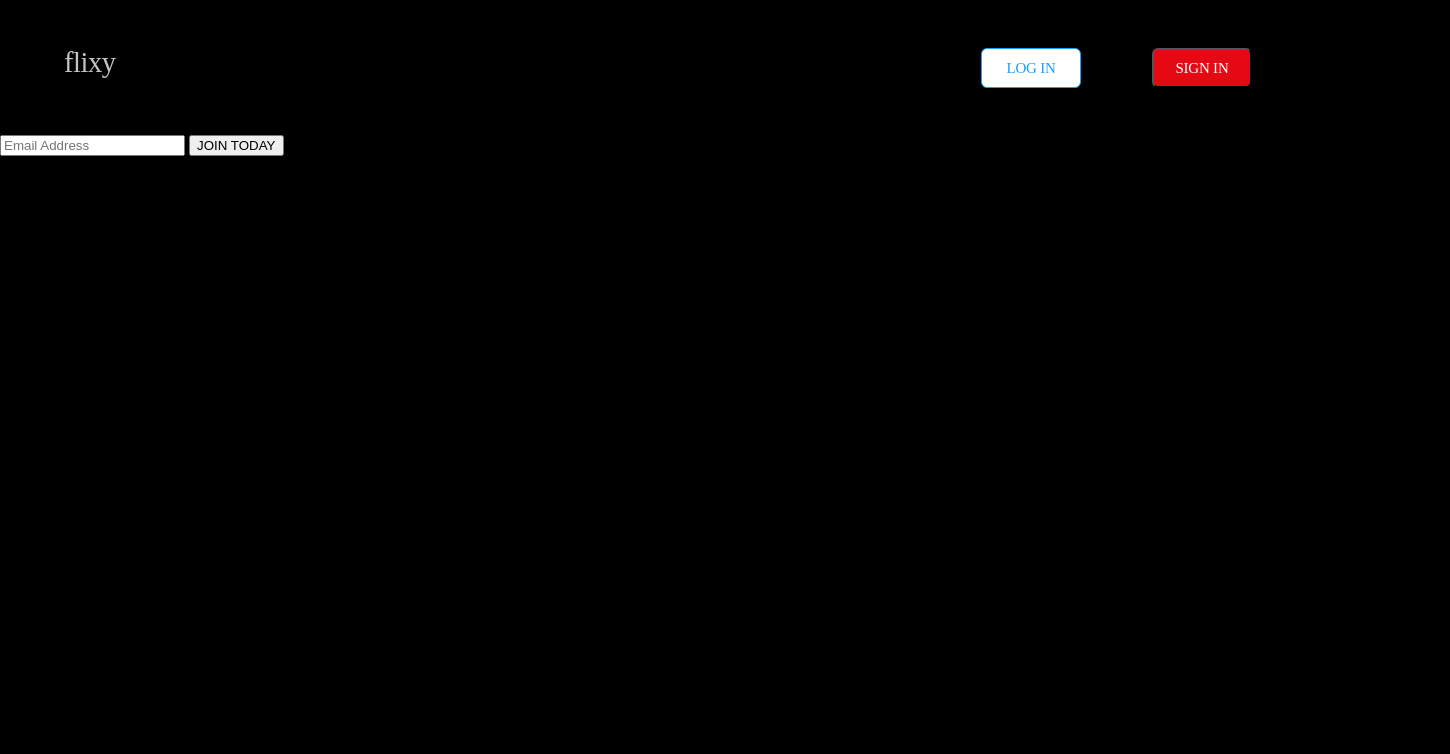
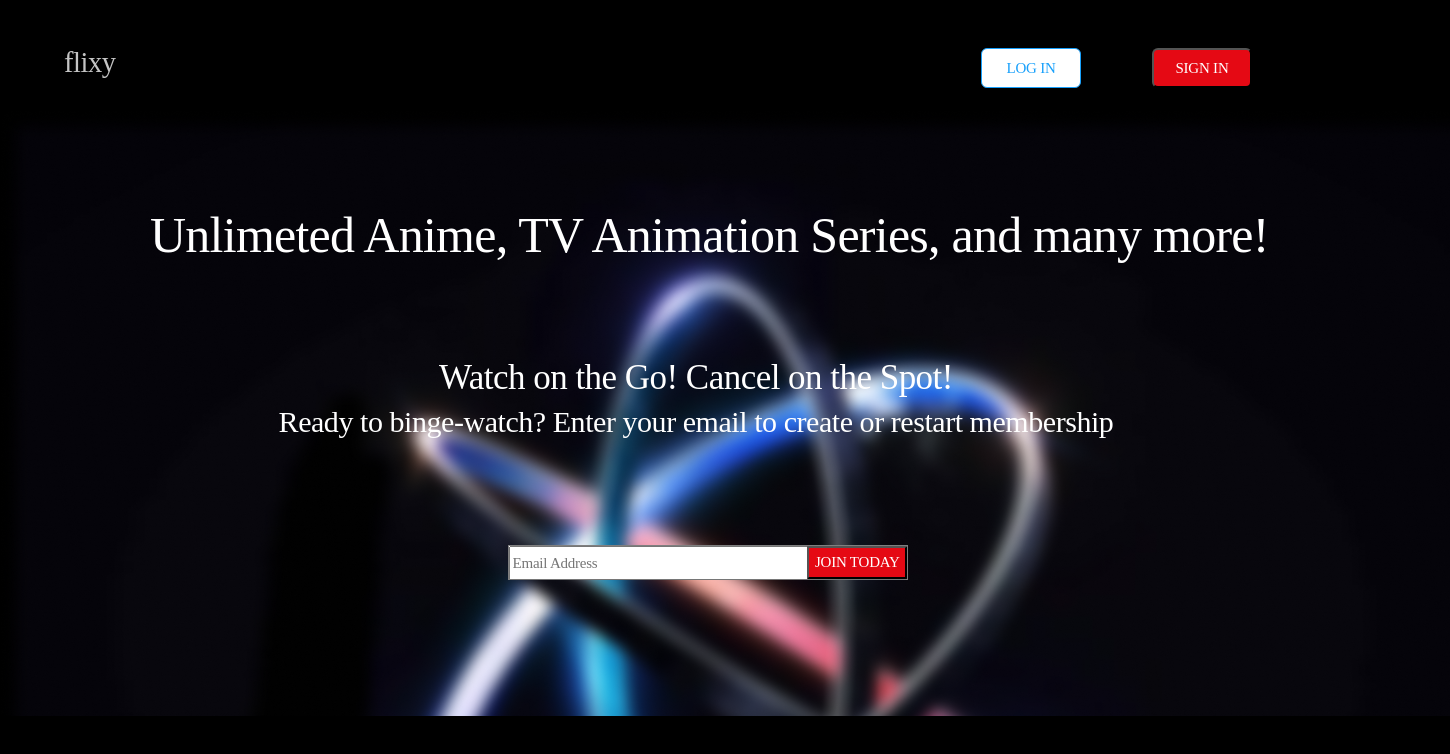
Before and after one commit to CHISAKA-001/flixy-001, a plain HTML site: page index.html in a window 1280 px wide. Shown: the whole page, 1450 px wide, since content can reach past the window. Drawn offline with Linux system fonts and the light colour scheme.

Commit message:
Stlying Landing Page

```diff
--- a/style.css
+++ b/style.css
@@ -159,3 +159,205 @@ body {
     background: #E50914;
     border-radius: 6px;
 }
+
+.section2 {
+    /* LANDING PAGE */
+
+    position: absolute;
+    width: 1450px;
+    height: 720px;
+    left: 0px;
+    top: 110px;
+
+    /*background: #FFFFFF;*/
+
+    white-space: nowrap;
+
+    background-image: url(./Img/LANDING2.2.png);
+    position: absolute;
+    width: 1450px;
+    height: 606px;
+}
+
+#p1{
+    /*container p1 H1*/
+
+    position: absolute;
+    width: 1000px;
+    height: 80px;
+    left: 140px;
+    top: 93px;
+
+    /* p1 text */
+
+    position: absolute;
+    left: 150px;
+    right: 0%;
+    top: 0%;
+    bottom: 0%;
+
+    /* p1 H1 */
+
+    font-family: 'Montserrat';
+    font-style: normal;
+    font-weight: 100;
+    font-size: 50px;
+    line-height: 150px;
+
+    /* identical to box height, or 143% */
+
+    text-align: center;
+    letter-spacing: -0.015em;
+
+    color: #ffffff;
+
+}
+
+#p2 {
+    /* container p2 H4*/
+
+    position: absolute;
+    width: 1392px;
+    height: 80px;
+    left: -25px;
+    top: 310px;
+
+    /* p2 H4 text*/
+
+
+    position: absolute;
+    left: 0%;
+    right: 0%;
+    top: 30%;
+    bottom: 0%;
+
+    font-family: 'Montserrat';
+    font-style: normal;
+    font-weight: 100;
+    font-size: 35px;
+    line-height: 80px;
+
+    /* identical to box height, or 200% */
+
+    text-align: center;
+    letter-spacing: -0.015em;
+
+    color: #FFFFFF;
+
+}
+
+#p3 {
+    /* container p3 p */
+
+    position: absolute;
+    width: 1392px;
+    height: 80px;
+    left: 0px;
+
+    /* p3 p text */
+
+    position: absolute;
+    left: 0%;
+    right: 0%;
+    top: 40%;
+    bottom: 0%;
+
+    font-family: 'Montserrat';
+    font-style: normal;
+    font-weight: 400;
+    font-size: 30px;
+    line-height: 80px;
+
+    /* identical to box height, or 267% */
+
+    text-align: center;
+    letter-spacing: -0.015em;
+
+    color: #ffffff;
+}
+
+.join {
+    /* email container */
+
+    box-sizing: border-box;
+
+    position: absolute;
+    width: 400px;
+    height: 35px;
+    left: 35%;
+    top: 435px;
+
+    background: #FFFFFF;
+    border: 1px solid rgba(0, 0, 0, 0.5);
+
+}
+
+#email{
+    /* Email address */ /*Ajust email position */
+
+    position: absolute;
+    width: 390px;
+    height: 28px;
+    margin-left: auto;
+
+
+    font-family: 'Montserrat';
+    font-style: normal;
+    font-weight: 400;
+    font-size: 15px;
+    line-height: 24px;
+
+
+    /* identical to box height, or 160% */
+
+    letter-spacing: -0.015em;
+
+    color: rgba(0, 0, 0, 0.8);
+}
+
+#joinbtn {
+    /*  btn */
+
+    /*position: absolute;
+    width: 159px;
+    height: 52px;
+    left: 779px;
+    top: 432px;*/
+
+    /* Button Primary Button*/
+
+    position: absolute;
+    width: 100px;
+    height: 33px;
+    left: 75%;
+
+    background: #FFFFFF;
+    border-radius: 1px;
+
+     /* Join Today */
+
+     font-family: 'Montserrat';
+    font-style: normal;
+    font-weight: 400;
+    font-size: 15px;
+
+
+    /* identical to box height */
+
+
+    align-items: center;
+    text-align: center;
+    letter-spacing: -0.015em;
+
+    color: #FFFFFF;
+
+    /* Rectangle 2 */
+
+
+    position: absolute;
+    top: 0%;
+    bottom: 0%;
+
+    background: #E50914;
+    border-radius: 1px;
+}
```
